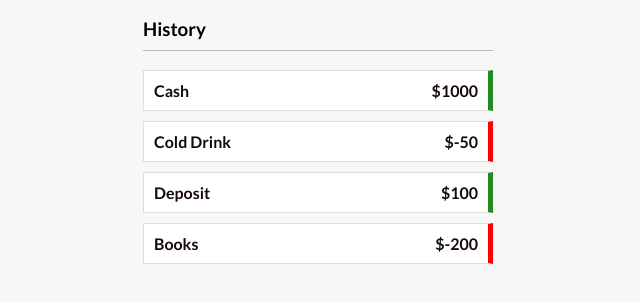
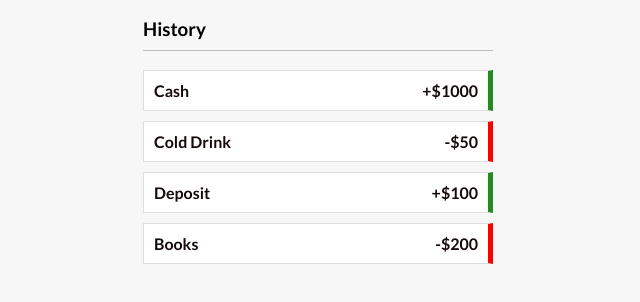
Before and after one commit to alemughal/ExpenseTrackerApp, a React (Create React App) app: page / in a window 1280 px wide. Shown: the part 261-563 px from the top of the page, without its empty margins (322-962 px from the left). Built offline with nearby package versions, Linux system fonts and the light colour scheme; the HTML template or start-up script is replaced by a standard one.

Commit message:
Creating Delete and Delete All Transaction

```diff
--- a/src/Components/AddTransaction.js
+++ b/src/Components/AddTransaction.js
@@ -2,7 +2,7 @@ import React, { useContext, useState } from 'react';
 import { TransactionContext } from '../Context/transContext';
 
 function AddTransaction() {
-    let {transaction,addTransaction} = useContext(TransactionContext)
+    let {addTransaction} = useContext(TransactionContext)
     let [newAmount, setAmount] = useState(0);
     let [newDesc, setDesc] = useState("");
 
@@ -11,7 +11,9 @@ function AddTransaction() {
         addTransaction({
             desc: newDesc,
             amount: Number(newAmount)
+
         })
+        console.log(newDesc, newAmount)
         setDesc("")
         setAmount("")
     }
--- a/src/Components/Transaction.js
+++ b/src/Components/Transaction.js
@@ -9,7 +9,7 @@ function Transaction ({ transaction }) {
     return (
         <div>
             <li className={transaction.amount < 0 ? 'minus' : 'plus'}>
-                {transaction.text}<span>{sign}${Math.abs(transaction.amount)}</span>
+                {transaction.desc}<span>{sign}${Math.abs(transaction.amount)}</span>
                 <button onClick={() => delTransaction(transaction.id)} className="delete-btn">X</button>
             </li>
         </div>
--- a/src/Components/TransactionList.js
+++ b/src/Components/TransactionList.js
@@ -1,23 +1,19 @@
 import React, { useContext } from 'react'
-// import Transaction from './Transaction'
+import Transaction from './Transaction'
 import { TransactionContext } from '../Context/transContext'
 
 function TransactionList() {
 
-    let {transactions, delAllTransaction} = useContext(TransactionContext);
+    const { transactions, delAllTransaction } = useContext(TransactionContext);
+    console.log(transactions)
     return (
         <div className="trans">
             <h3>History</h3>
-            <ul className="list" >
-                {transactions.map((transObj, ind) => {
-                    return (
-                        <li key={ind} className={(transObj.amount > 0) ? 'plus' : 'minus'}>
-                            <span>{transObj.desc}</span>
-                            <span>${transObj.amount}</span>
-                        </li>
-                    )
-                })}
+
+            <ul className="list">
+                {transactions.map(transaction => (<Transaction key={transaction.id}  transaction={transaction} />))}
             </ul>
+
             <button onClick={() => delAllTransaction()} className='clear-btn'>Clear All</button>
         </div>
     )
--- a/src/Context/transContext.js
+++ b/src/Context/transContext.js
@@ -2,10 +2,10 @@ import React, { createContext, useReducer } from 'react';
 import TransactionReducer from "./transReducer";
 
 const initialTransactions = [
-    { id: 1 , amount: 1000, desc: "Cash" },
-    { id: 2 , amount: -50, desc: "Cold Drink" },
-    { id: 3 , amount: 100, desc: "Deposit" },
-    { id: 4 , amount: -200, desc: "Books" },
+    {id:0, amount: 1000, desc: "Cash" },
+    {id:1, amount: -50, desc: "Cold Drink" },
+    {id:2, amount: 100, desc: "Deposit" },
+    {id:3, amount: -200, desc: "Books" },
 ]
 
 
@@ -13,14 +13,10 @@ export const TransactionContext = createContext(initialTransactions);
 
 export const TransactionProvider = ({ children }) => {
     let [state, dispatch] = useReducer(TransactionReducer, initialTransactions);
-    function addTransaction(transObj) {
+    function addTransaction(transaction) {
         dispatch({
             type: "ADD TRANSACTION",
-            payload: {
-                amount: transObj.amount,
-                desc: transObj.desc
-            },
-
+            payload: transaction
         })
     }
     function delTransaction (id) {
--- a/src/Context/transReducer.js
+++ b/src/Context/transReducer.js
@@ -2,12 +2,10 @@ const TransactionReducer = ((state, action) => {
     switch (action.type) {
         case "ADD TRANSACTION":
             return [action.payload, ...state]
-        case "Delete_Transaction":
-            return {
-                ...state,
-                transactions: state.transactions.filter(transaction => transaction.id !==
-                    action.payload)
-            }
+        case "DEL TRANSACTION":
+            return state.filter(transaction => transaction.id !== action.payload)
+        case "DEL ALL TRANSACTION":
+            return []
         default:
             return state;
     }
```
